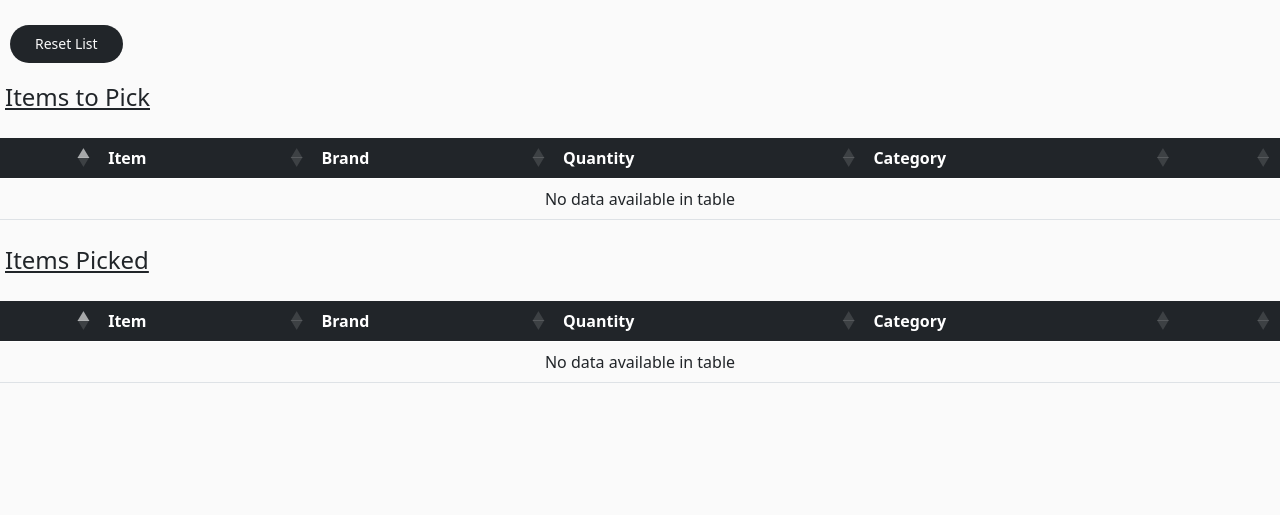
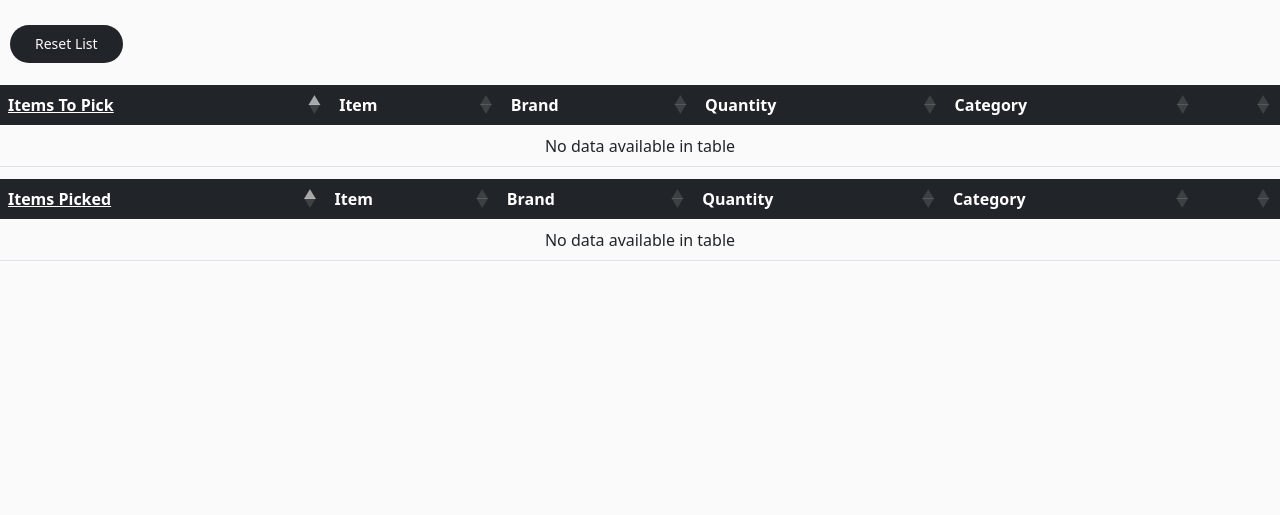
Before and after one commit to Stealthy20/grocery-shopping-list, a Django app: page /shopping_list in a window 1280 px wide. Shown: the part 82-597 px from the top of the page. Run offline with Django 3.2, Linux system fonts and the light colour scheme; the visitor is signed in with stand-in values (Sample User, id 1); data that the repository does not hold is empty; some libraries are stand-ins or nearby versions.

Commit message:
Change heading shopping list

```diff
--- a/grocery_shopping_list/settings.py
+++ b/grocery_shopping_list/settings.py
@@ -30,7 +30,7 @@ TEMPLATES_DIR = os.path.join(BASE_DIR, 'templates')
 SECRET_KEY = os.environ.get('SECRET_KEY')
 
 # SECURITY WARNING: don't run with debug turned on in production!
-DEBUG = False
+DEBUG = True
 
 X_FRAME_OPTIONS = 'SAMEORIGIN'
 
--- a/shopping_list/views.py
+++ b/shopping_list/views.py
@@ -39,7 +39,7 @@ def add_item(request):
                 item.user = request.user
                 item.category = category
                 item = form.save()
-                messages.success(request, 'You successfully added the item')
+                messages.success(request, 'Item successfully added')
                 return redirect('add_item')
         else:
             messages.error(request, 'You need to add a Category before\
@@ -65,7 +65,7 @@ def edit_item(request, item_id):
             item = form.save(commit=False)
             item.category = category
             item = form.save()
-            messages.success(request, 'You successfully updated the item')
+            messages.success(request, 'Item successfully updated')
             return redirect('shopping_list')
     categories = Category.objects.filter(user=request.user)
     form = ShopItemForm(instance=item)
@@ -80,7 +80,7 @@ def delete_item(request, item_id):
 
     item = get_object_or_404(ShoppingItem, id=item_id)
     item.delete()
-    messages.success(request, 'Item deleted successfully')
+    messages.success(request, 'Item successfully deleted')
     return redirect('shopping_list')
 
 
@@ -106,7 +106,7 @@ def category(request):
             item = form.save(commit=False)
             item.user = request.user
             item = form.save()
-            messages.success(request, 'You successfully added the category')
+            messages.success(request, 'Category successfully added')
             return redirect('category')
     form = CategoryForm()
     return render(
@@ -120,7 +120,7 @@ def delete_category(request, category_id):
 
     category = get_object_or_404(Category, pk=category_id)
     category.delete()
-    messages.success(request, 'Category deleted successfully')
+    messages.success(request, 'Category successfully deleted')
     return redirect('category')
 
 
--- a/static/css/style.css
+++ b/static/css/style.css
@@ -81,6 +81,10 @@ footer {
     background-color: #212529;
     color: #FAFAFA;
     border-radius: 25px;
+}
+
+.btn-global:hover {
+    color: #FAFAFA;
 }
 
  /* CSS to animate submit buttons
--- a/templates/base.html
+++ b/templates/base.html
@@ -92,8 +92,8 @@
             </p>
         </div>
         <div class="modal-footer">
+            <a class="btn btn-global" href="{% url 'delete_list' %}">Reset</a>
             <button type="button" class="btn btn-global" data-bs-dismiss="modal">Close</button>
-            <a class="btn btn-global" href="{% url 'delete_list' %}">Reset</a>
         </div>
         </div>
         </div>
--- a/templates/shopping_list.html
+++ b/templates/shopping_list.html
@@ -10,12 +10,11 @@
 
     <!-- Table to display all the users items that they need to pick -->
 
-    <h4>Items to Pick</h4>
-    <div class="table-responsive">
+    <div class="table-responsive mt-3">
     <table class="table sortTable">
         <thead class="table-dark">
             <tr>
-                <th scope="col"></th>
+                <th scope="col"><u><strong>Items To Pick</strong></u></th>
                 <th scope="col">Item</th>
                 <th scope="col">Brand</th>
                 <th scope="col">Quantity</th>
@@ -62,8 +61,8 @@
                             </p>
                         </div>
                         <div class="modal-footer">
+                            <a class="btn btn-global" href="/delete_item/{{ item.id }}">Delete</a>
                             <button type="button" class="btn btn-global" data-bs-dismiss="modal">Close</button>
-                            <a class="btn btn-global" href="/delete_item/{{ item.id }}">Delete</a>
                         </div>
                         </div>
                         </div>
@@ -81,12 +80,11 @@
 
     <!-- Table to display all the users items that they already picked -->
 
-    <h4>Items Picked</h4>
         <div class="table-responsive">
         <table class="table sortTable">
             <thead class="table-dark">
                 <tr>
-                    <th scope="col"></th>
+                    <th scope="col"><u><strong>Items Picked</strong></u></th>
                     <th scope="col">Item</th>
                     <th scope="col">Brand</th>
                     <th scope="col">Quantity</th>
@@ -131,8 +129,8 @@
                                 </p>
                             </div>
                             <div class="modal-footer">
+                                <a class="btn btn-global" href="/delete_item/{{ item.id }}">Delete</a>
                                 <button type="button" class="btn btn-global" data-bs.dismiss="modal">Close</button>
-                                <a class="btn btn-global" href="/delete_item/{{ item.id }}">Delete</a>
                             </div>
                             </div>
                             </div>
```
